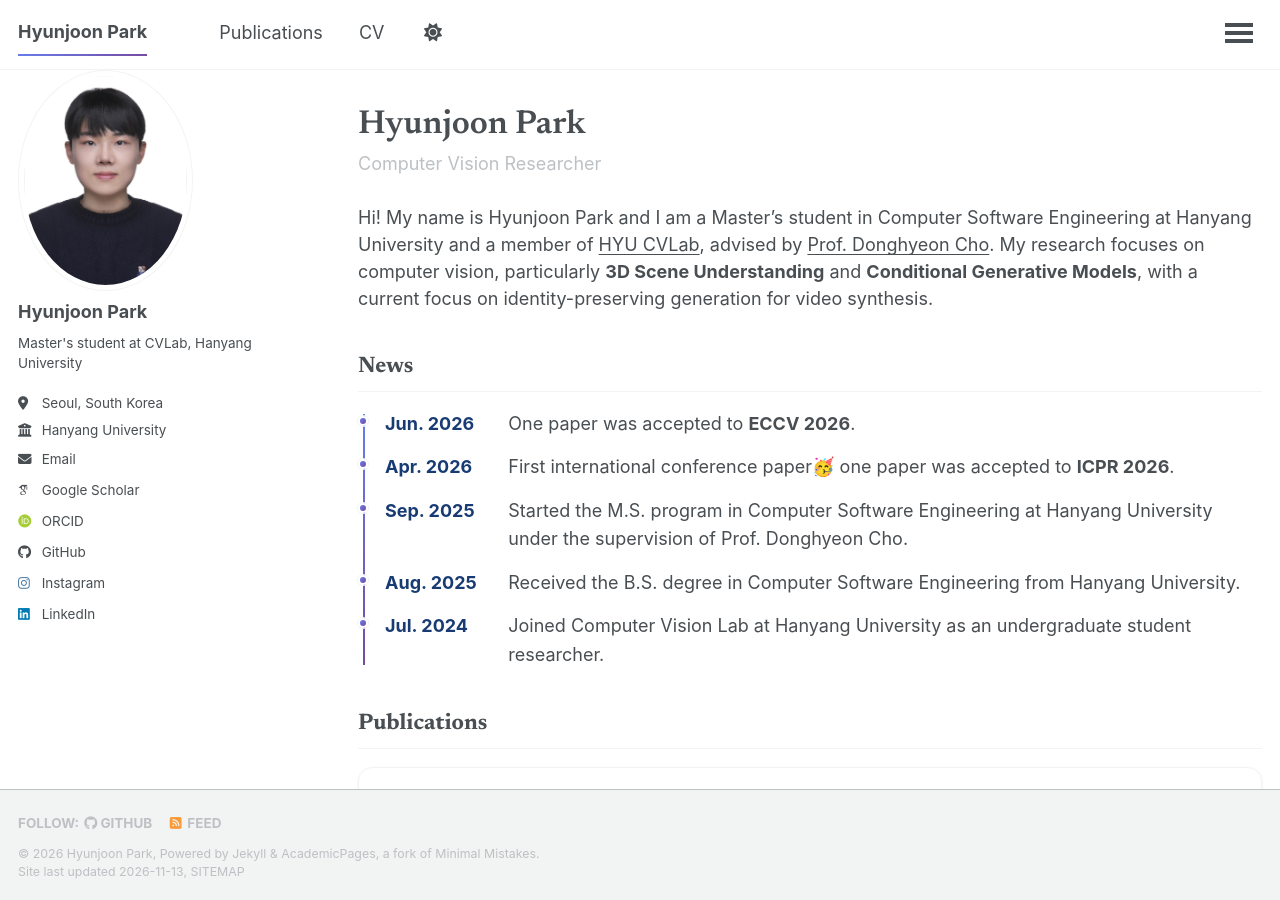
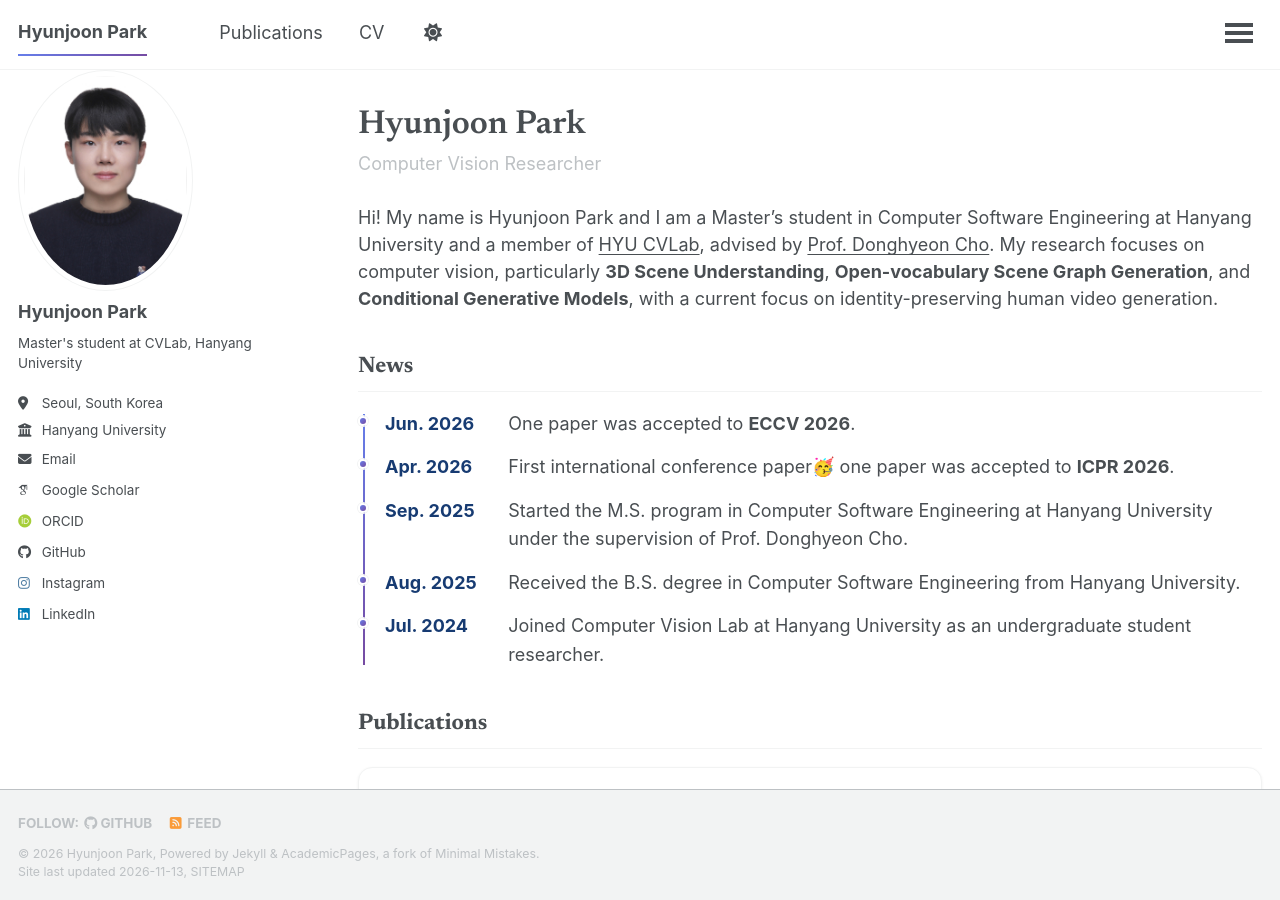
Before and after one commit to hjpark83/hjpark83.github.io, a Jekyll site: the page built from _pages/about.md, in a window 1280 px wide and 900 px high. Built offline with Jekyll 4.4.1, drawn with Linux system fonts in a browser that asks for light colours; some web fonts are replaced; a script that is not in the unit is left out.

Commit message:
update about me

```diff
--- a/_pages/about.md
+++ b/_pages/about.md
@@ -164,7 +164,7 @@ redirect_from:
   <p class="home-hero__tagline">Computer Vision Researcher</p>
 </div>
 
-Hi! My name is Hyunjoon Park and I am a Master's student in Computer Software Engineering at Hanyang University and a member of [HYU CVLab](http://cvlab.hanyang.ac.kr/), advised by [Prof. Donghyeon Cho](https://scholar.google.com/citations?user=zj-NER4AAAAJ&hl=en). My research focuses on computer vision, particularly **3D Scene Understanding** and **Conditional Generative Models**, with a current focus on identity-preserving generation for video synthesis.
+Hi! My name is Hyunjoon Park and I am a Master's student in Computer Software Engineering at Hanyang University and a member of [HYU CVLab](http://cvlab.hanyang.ac.kr/), advised by [Prof. Donghyeon Cho](https://scholar.google.com/citations?user=zj-NER4AAAAJ&hl=en). My research focuses on computer vision, particularly **3D Scene Understanding**, **Open-vocabulary Scene Graph Generation**, and **Conditional Generative Models**, with a current focus on identity-preserving human video generation.
 
 <div class="home-sections" markdown="1">
 
```
